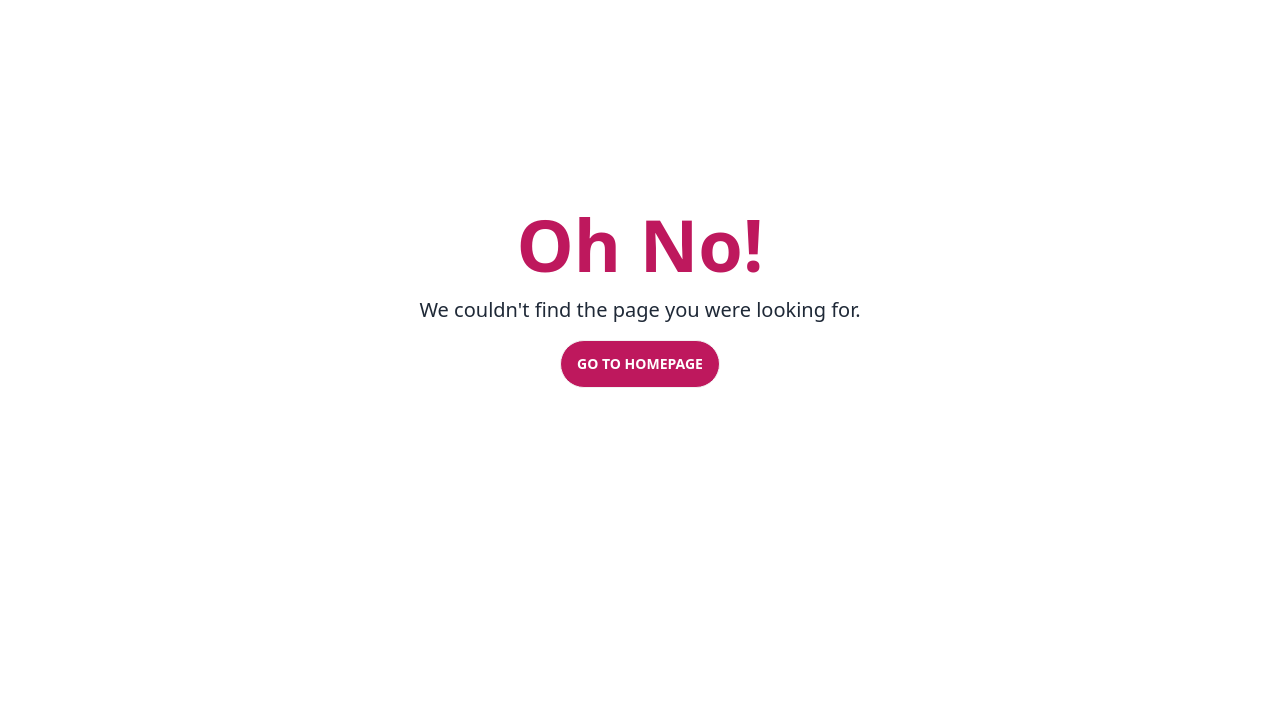
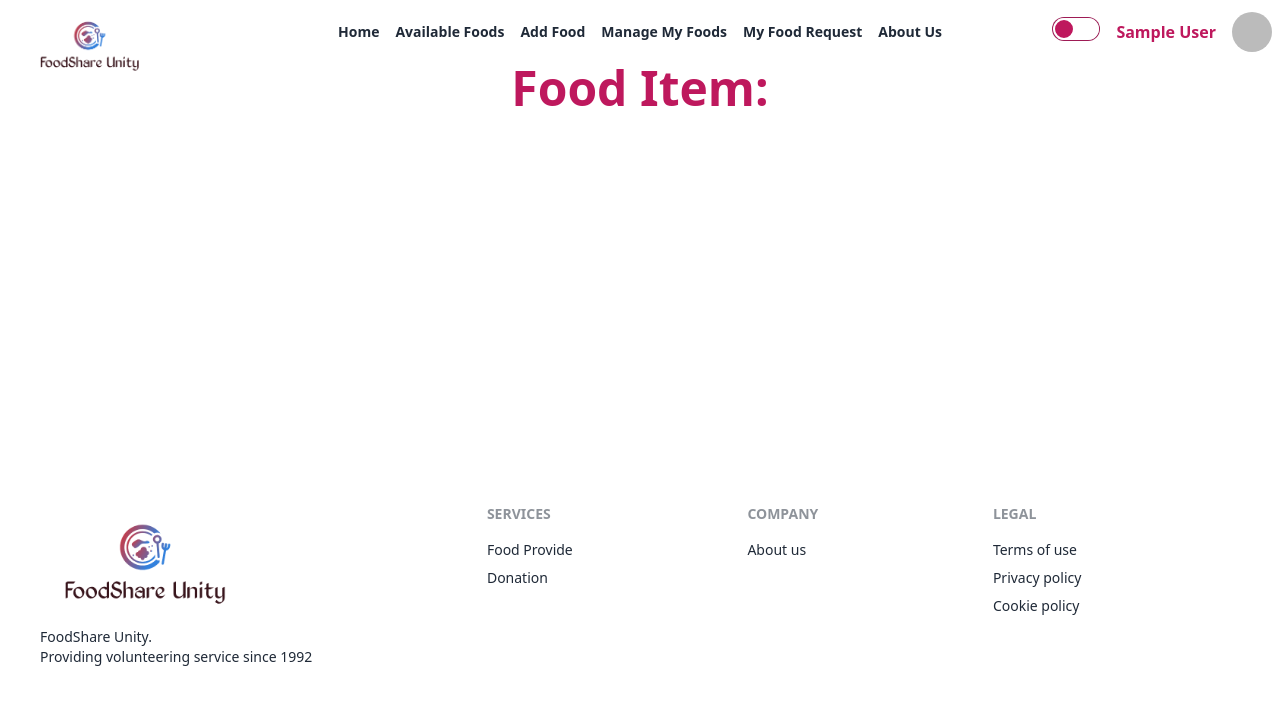
Before and after one commit to ninazmul/FoodShare-Client, a React (Vite) app: page /available/1 in a window 1280 px wide. Shown: the top 704 px of the page. Built offline with nearby package versions, Linux system fonts and the light colour scheme; no server answers; sample sign-in values are in the browser's storage.

Commit message:
readme file added with 5 features

```diff
--- a/src/Pages/AvailableFoodCard.jsx
+++ b/src/Pages/AvailableFoodCard.jsx
@@ -1,8 +1,10 @@
+import { Link } from "react-router-dom";
 
 
 const AvailableFoodCard = ({ food }) => {
 
-    const {
+  const {
+      _id,
       foodImage,
       foodName,
       foodQuantity,
@@ -27,18 +29,27 @@ const AvailableFoodCard = ({ food }) => {
                 Quantity:{" "}
                 <span className="text-pink-700 font-bold">{foodQuantity}</span>
               </p>
-                    </div>
-                    <div className="flex justify-between items-center">
-                        <p className="text-xl font-bold">{displayName}</p>
-                        <img className="w-10 rounded-full border-2 border-pink-700" src={photoURL} alt="" />
-                    </div>
+            </div>
+            <div className="flex justify-between items-center">
+              <p className="text-xl font-bold">{displayName}</p>
+              <img
+                className="w-10 rounded-full border-2 border-pink-700"
+                src={photoURL}
+                alt=""
+              />
+            </div>
             <p>{additionalNotes}</p>
             <p>Pickup Location: {pickupLocation}</p>
             <p>Expired In: {expiredDate}</p>
 
             <p></p>
             <div className="card-actions justify-end">
-              <button className="btn bg-pink-700 text-white w-full">View Details!</button>
+              <Link
+                to={`/available/${_id}`}
+                className="btn bg-pink-700 text-white w-full"
+              >
+                View Details!
+              </Link>
             </div>
           </div>
         </div>
--- /dev/null
+++ b/src/Pages/FoodDetails.jsx
@@ -0,0 +1,28 @@
+import { useParams } from "react-router-dom";
+
+
+const FoodDetails = () => {
+
+    const {
+      _id,
+      foodImage,
+      foodName,
+      foodQuantity,
+      displayName,
+      photoURL,
+      pickupLocation,
+      expiredDate,
+      additionalNotes,
+    } = useParams();
+
+    return (
+      <div>
+        <h1 className="text-5xl text-pink-700 font-bold text-center">
+         Food Item: {foodName}
+            </h1>
+            <img src={foodImage} alt="" />
+      </div>
+    );
+};
+
+export default FoodDetails;
--- a/src/Routes/Routes.jsx
+++ b/src/Routes/Routes.jsx
@@ -11,6 +11,7 @@ import AvailableFood from "../Pages/AvailableFood";
 import SignIn from "../Pages/LogReg/SignIn";
 import SignUp from "../Pages/LogReg/SignUp";
 import PrivateRoute from "./PrivateRoute";
+import FoodDetails from "../Pages/FoodDetails";
 
 
 const router = createBrowserRouter([
@@ -26,6 +27,14 @@ const router = createBrowserRouter([
       {
         path: "/available",
         element: <AvailableFood></AvailableFood>,
+      },
+      {
+        path: "/available/:_id",
+        element: (
+          <PrivateRoute>
+            <FoodDetails></FoodDetails>
+          </PrivateRoute>
+        ),
       },
       {
         path: "/add",
```
Also changed, not shown: 1 other file (tests, documents, lock files or other folders).
